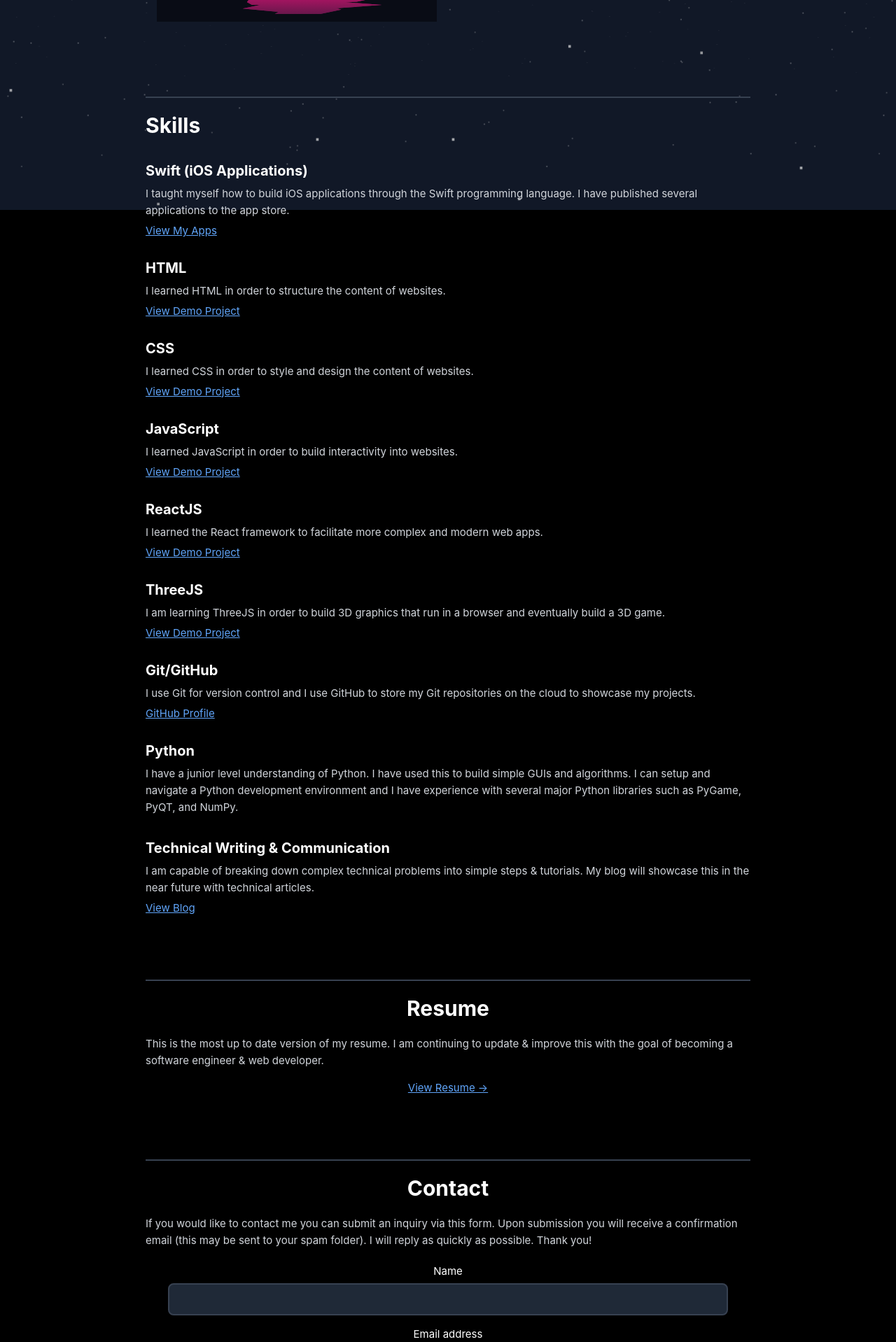
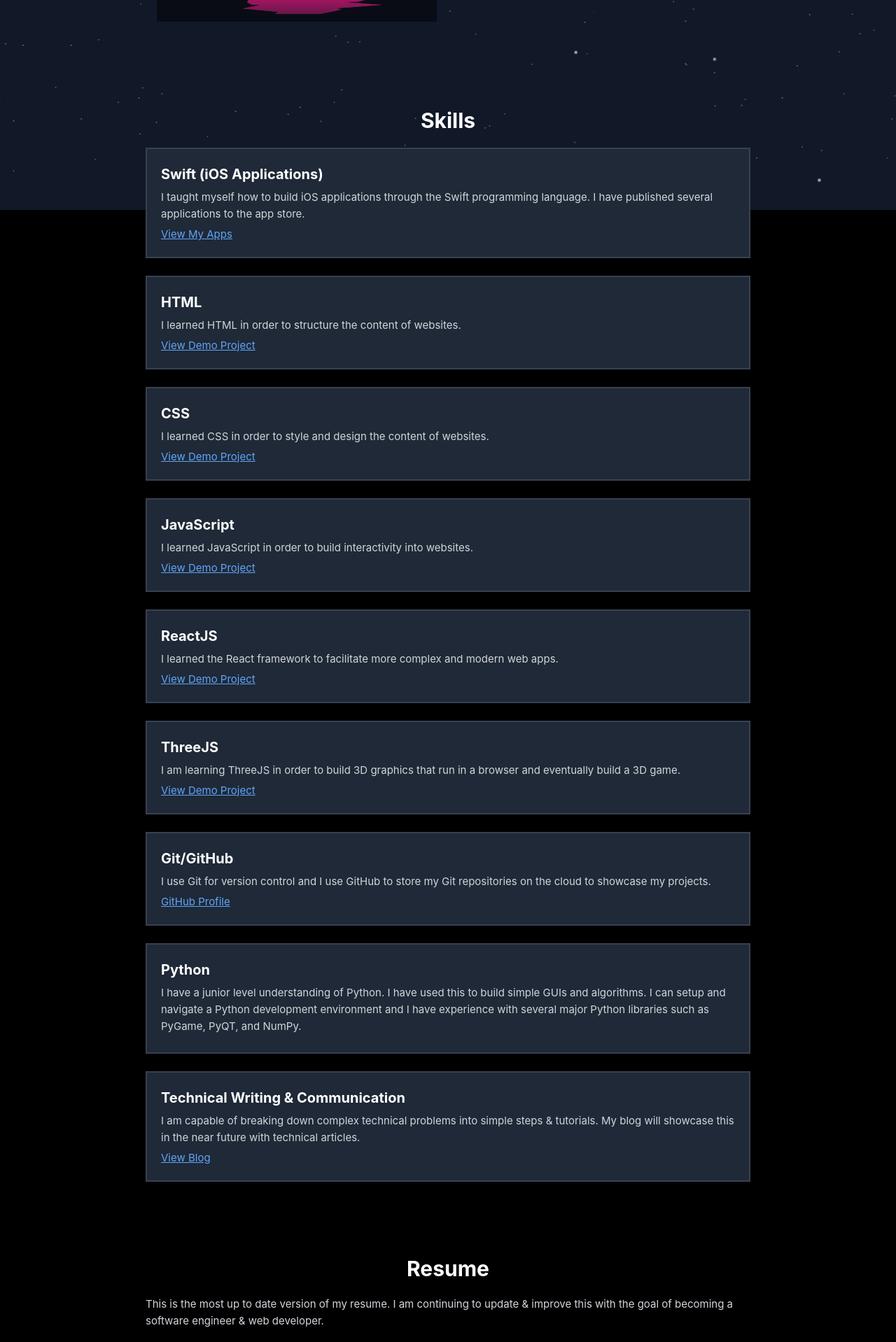
Before and after one commit to Cloudinnovates/gavinshr.com, a React (Create React App) app: page / in a window 1280 px wide. Shown: the part 500-2418 px from the top of the page at 70% size. Built offline with nearby package versions, Linux system fonts and the light colour scheme; some icons are missing.

Commit message:
Lots of styling updates

```diff
--- a/src/Routes/Homepage/Contact.js
+++ b/src/Routes/Homepage/Contact.js
@@ -14,12 +14,12 @@ class Contact extends Component {
   render() {
     return (
       <div id="contact">
-        <hr/>
 
         <div className="center">
           <h1>Contact</h1>
 
-          <p style={{ paddingTop: "15px" }}>If you would like to contact me you can submit an inquiry via this form. Upon submission you will receive a confirmation email (this may be sent to your spam folder). I will reply as quickly as possible. Thank you!</p>
+          <p style={{ paddingTop: "15px" }}>If you would like to contact me you can submit an inquiry via this form. Upon submission you will receive a confirmation email (this may be sent to your spam folder).</p>
+          <p style={{ paddingTop: "15px" }}>I will reply as quickly as possible. Thank you!</p>
         </div>
 
         <form id="contact-form" onSubmit={this.handleSubmit.bind(this)} method="POST">
--- a/src/Routes/Homepage/Homepage.js
+++ b/src/Routes/Homepage/Homepage.js
@@ -11,15 +11,15 @@ export default function Homepage() {
         <div className="container">
           <About />
 
-          <div style={{ width: "100%", height: "75px" }}/>
+          <div style={{ width: "100%", height: "100px" }}/>
 
           <Skills />
 
-          <div style={{ width: "100%", height: "75px" }}/>
+          <div style={{ width: "100%", height: "75px" }}/> {/* Height of spacer is 25px less than others to account for 25px margin-bottom of skills list items */}
 
           <Resume />
 
-          <div style={{ width: "100%", height: "75px" }}/>
+          <div style={{ width: "100%", height: "100px" }}/>
 
           <Contact />
 
--- a/src/Routes/Homepage/Resume.js
+++ b/src/Routes/Homepage/Resume.js
@@ -1,7 +1,6 @@
 export default function Resume() {
   return (
     <div id="resume">
-      <hr/>
       <div className="center">
         <h1>Resume</h1>
 
--- a/src/Routes/Homepage/Skills.js
+++ b/src/Routes/Homepage/Skills.js
@@ -4,12 +4,11 @@ import { skills } from "../../data";
 export default function Skills() {
   return (
     <div id="skills">
-      <hr/>
+      <div className="center">
         <h1>Skills</h1>
-
-      <div>
+        <div style={{ paddingTop: "15px" }}>
           {skills.map((skill) => (
-          <div key={skill.skill} style={{ paddingTop: "25px" }}>
+            <div key={skill.skill} style={{ maxWidth: "1000px", paddingTop: "20px", padding: "20px", marginBottom: "25px", backgroundColor: "#1f2937", border: "2px solid #374151" }}>
               <span>
                 <h2>{skill.skill}</h2>
               </span>
@@ -39,5 +38,6 @@ export default function Skills() {
           ))}
         </div>
       </div>
+    </div>
   );
 }
```
Lines whose indentation alone changed are shown as unchanged.
